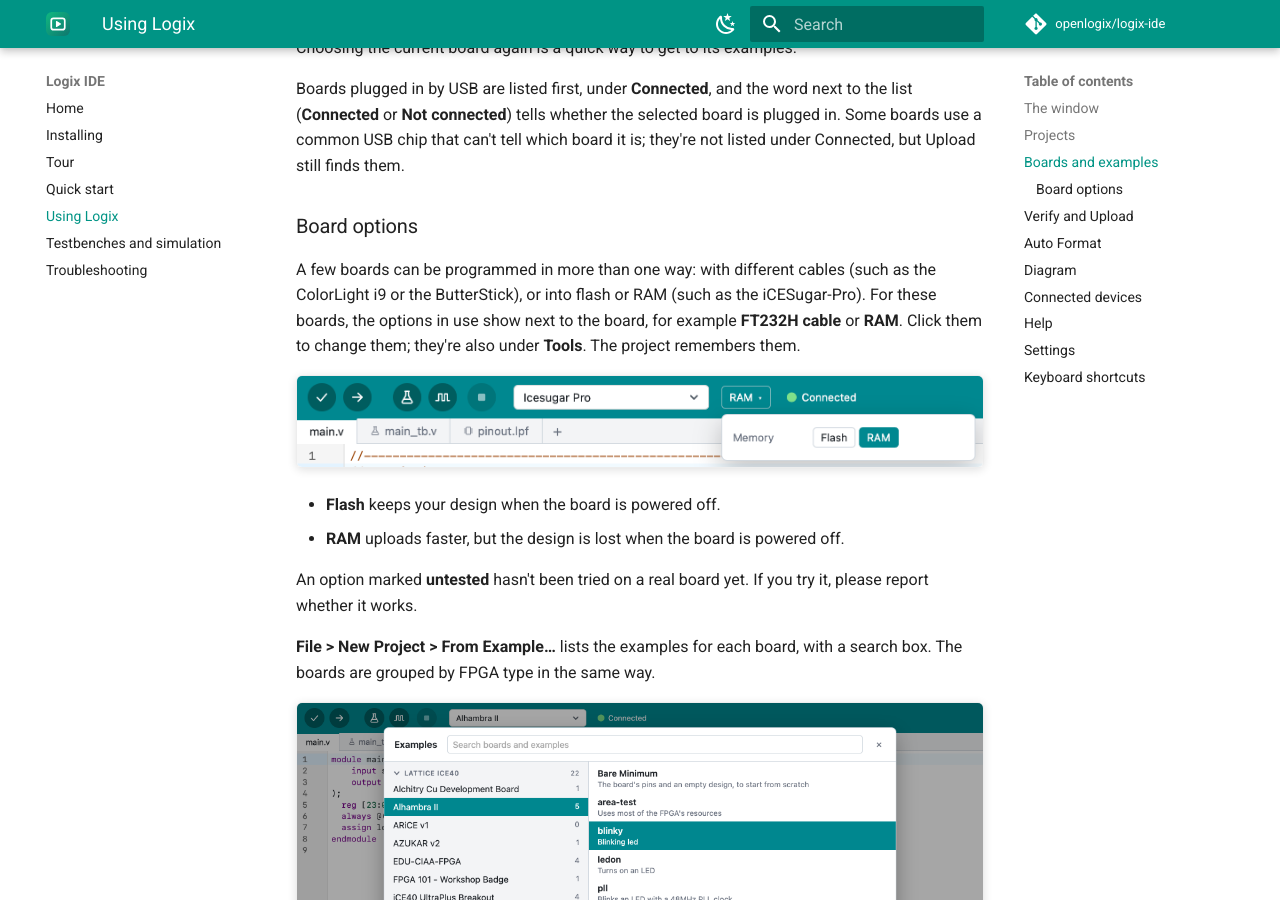
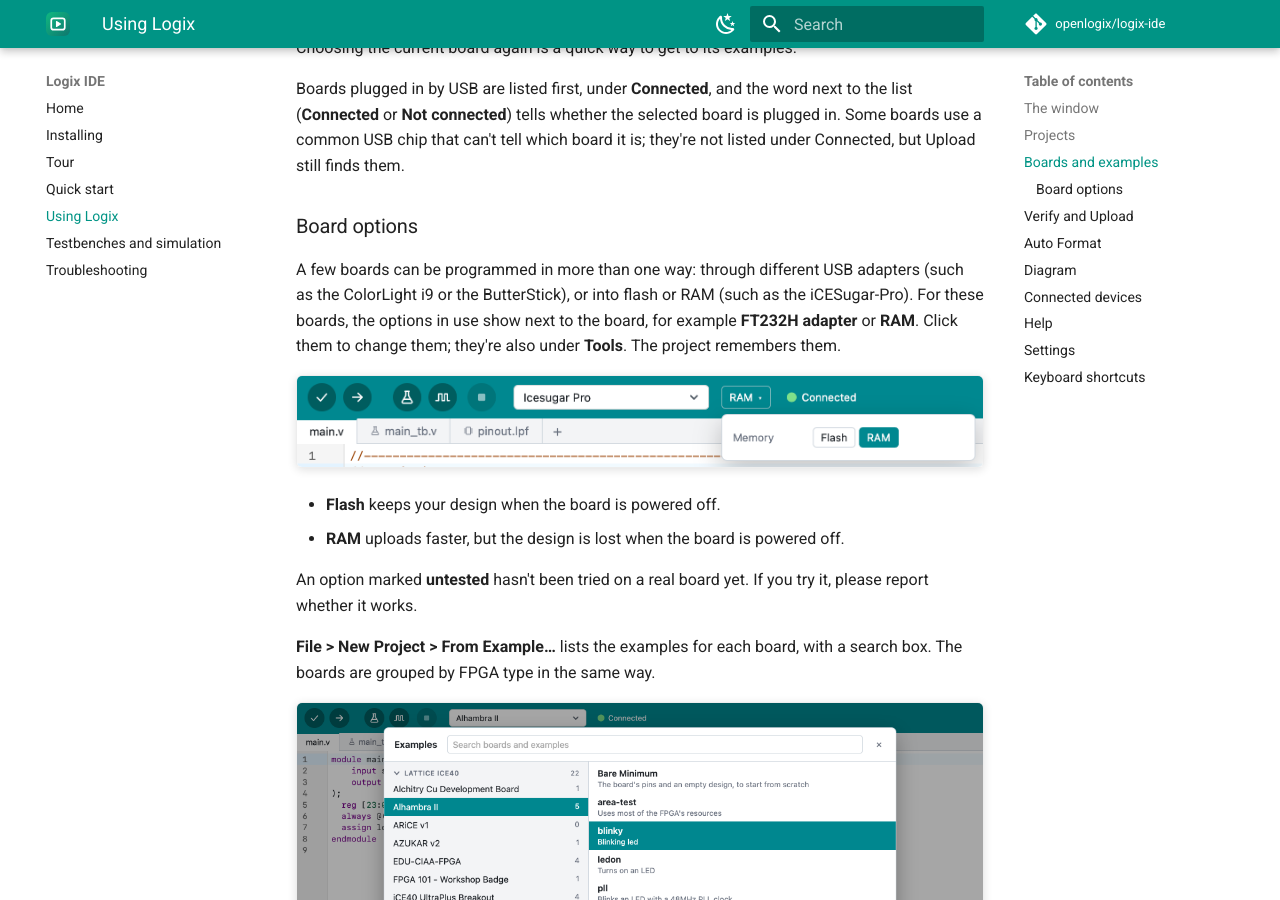
Before and after one commit to openlogix/logix-ide, an MkDocs documentation site: the page built from docs/using-logix.md, in a window 1280 px wide and 900 px high, scrolled down 2217 px. Built offline with MkDocs 1.6.1 and Material for MkDocs 9.7.7, drawn with Linux system fonts in a browser that asks for light colours; comment, search, counter and statistics services are not loaded.

Commit message:
Board options: "FT232H adapter", not "cable"
Engine 2026-11-04 (republished) names the connection values by what users
plug in: FT2232H adapter, FT232H adapter, CMSIS-DAP adapter, USB-Blaster,
USB bootloader, each with a help text (the panel's tooltip). Fixture
catalog, tests, docs and spec follow.

Co-Authored-By: Claude Opus 5.5 <noreply@anthropic.com>

```diff
--- a/docs/using-logix.md
+++ b/docs/using-logix.md
@@ -93,10 +93,10 @@ finds them.
 
 ### Board options
 
-A few boards can be programmed in more than one way: with different cables
-(such as the ColorLight i9 or the ButterStick), or into flash or RAM (such
-as the iCESugar-Pro). For these boards, the options in use show next to the
-board, for example **FT232H cable** or **RAM**. Click them to change them;
+A few boards can be programmed in more than one way: through different USB
+adapters (such as the ColorLight i9 or the ButterStick), or into flash or
+RAM (such as the iCESugar-Pro). For these boards, the options in use show next to the
+board, for example **FT232H adapter** or **RAM**. Click them to change them;
 they're also under **Tools**. The project remembers them.
 
 ![The iCESugar-Pro set to upload to RAM, with its options open next to the board](images/board-options.png)
--- a/ui/src/lib/VariantPanel.svelte
+++ b/ui/src/lib/VariantPanel.svelte
@@ -1,5 +1,5 @@
 <script lang="ts">
-  // The toolbar's variant summary (e.g. "FT232H cable · RAM"), for boards
+  // The toolbar's variant summary (e.g. "FT232H adapter · RAM"), for boards
   // with choices, and the small panel it opens to change them: one row per
   // dimension. Values that don't exist with the other current values are
   // greyed out; choosing one changes the others too (`choose` in
```
Also changed, not shown: CLAUDE.md (+3 -3 lines), docs/troubleshooting.md (+3 -2 lines), 5 other files.
